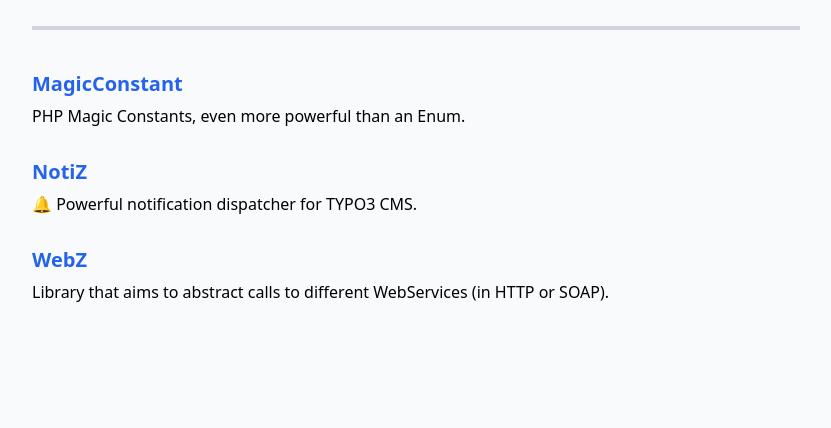
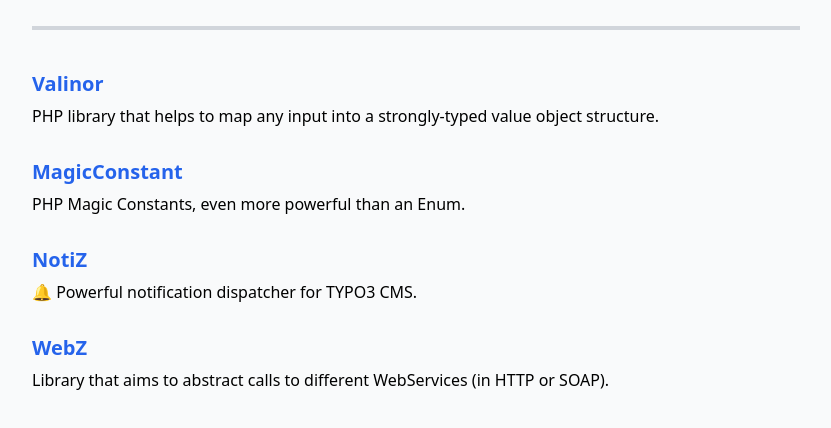
Before and after one commit to CuyZ/cuyz.github.io, a website: page public/index.html in a window 1280 px wide. Shown: the part 270-698 px from the top of the page, without its empty margins (224-1055 px from the left). Drawn offline with nearby package versions, Linux system fonts and the light colour scheme; files that its build step writes are made by us from their sources.

Commit message:
Add an entry for Valinor

```diff
--- a/public/index.html
+++ b/public/index.html
@@ -37,6 +37,16 @@
     <div class="border-2 border-gray-300 dark:border-gray-500 my-5 md:my-10"></div>
 
     <div class="leading-5 mb-8">
+        <a href="https://github.com/CuyZ/Valinor" class="font-bold text-xl text-blue-600 dark:text-blue-500 hover:underline">
+            Valinor
+        </a>
+        <br/>
+        <p class="pt-2">
+            PHP library that helps to map any input into a strongly-typed value object structure.
+        </p>
+    </div>
+
+    <div class="leading-5 mb-8">
         <a href="https://github.com/CuyZ/MagicConstant" class="font-bold text-xl text-blue-600 dark:text-blue-500 hover:underline">
             MagicConstant
         </a>
```
